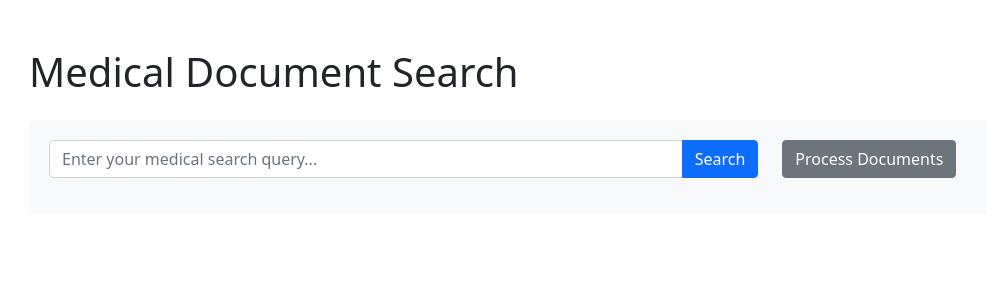
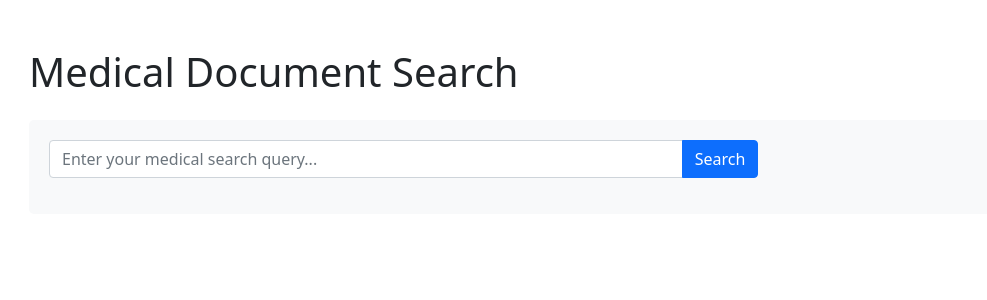
Before and after one commit to zenapticlabs/medical-retrieval-report-agent, a Flask app: page / in a window 1280 px wide. Shown: the top 300 px of the page, without its empty margins (53-1040 px from the left). Run offline with Flask 3, Linux system fonts and the light colour scheme; parts of the project's set-up code (start-up, migrations or seed data) failed here and were passed over.

Commit message:
hide processing button

```diff
--- a/templates/index.html
+++ b/templates/index.html
@@ -131,7 +131,7 @@
                     </div>
                 </div>
                 <div class="col-md-4">
-                    <button class="btn btn-secondary" onclick="processDocuments()">Process Documents</button>
+
                 </div>
             </div>
         </div>
```
